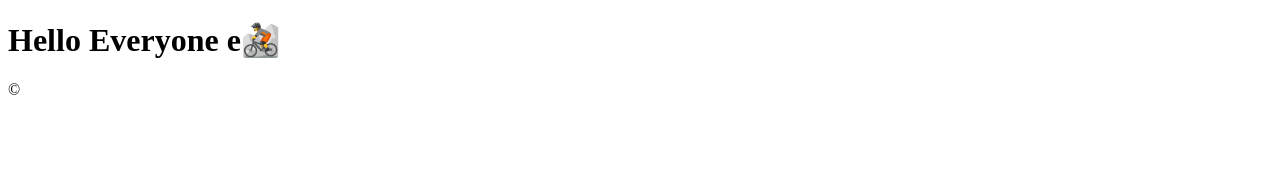
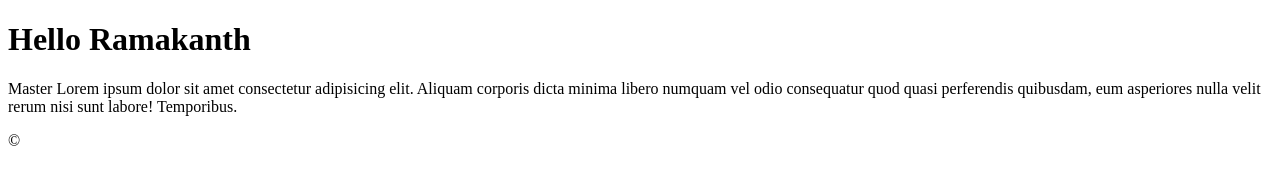
Before and after one commit to RamakanthRGunishetty/Sample-, a plain HTML site: page index.html in a window 1280 px wide. Drawn offline with Linux system fonts and the light colour scheme.

Commit message:
Master commit

```diff
--- a/index.html
+++ b/index.html
@@ -1,13 +1,18 @@
 <!DOCTYPE html>
 <html lang="en">
+
 <head>
     <meta charset="UTF-8">
     <meta http-equiv="X-UA-Compatible" content="IE=edge">
     <meta name="viewport" content="width=device-width, initial-scale=1.0">
     <title>Document</title>
 </head>
+
 <body>
-    <h1>Hello Everyone e🚵 </h1>
+    <h1>Hello Ramakanth</h1>
+    <p> Master Lorem ipsum dolor sit amet consectetur adipisicing elit. Aliquam corporis dicta minima libero numquam vel odio
+        consequatur quod quasi perferendis quibusdam, eum asperiores nulla velit rerum nisi sunt labore! Temporibus.</p>
 </body>
+
 </html>
 &copy;
```
